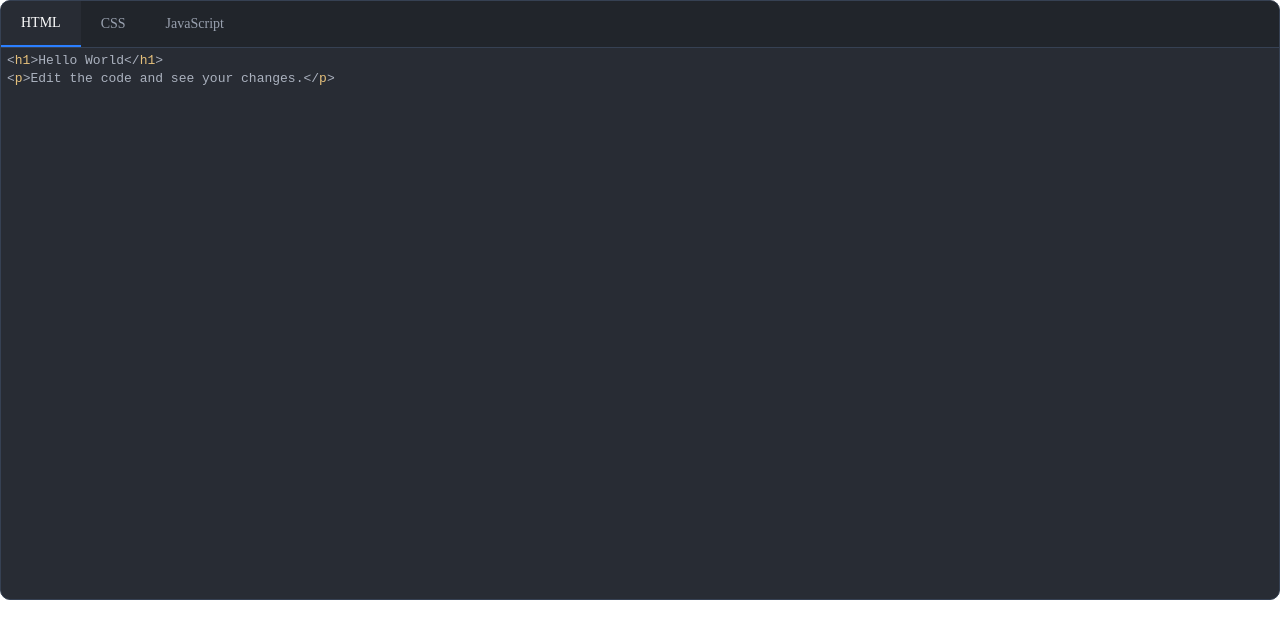
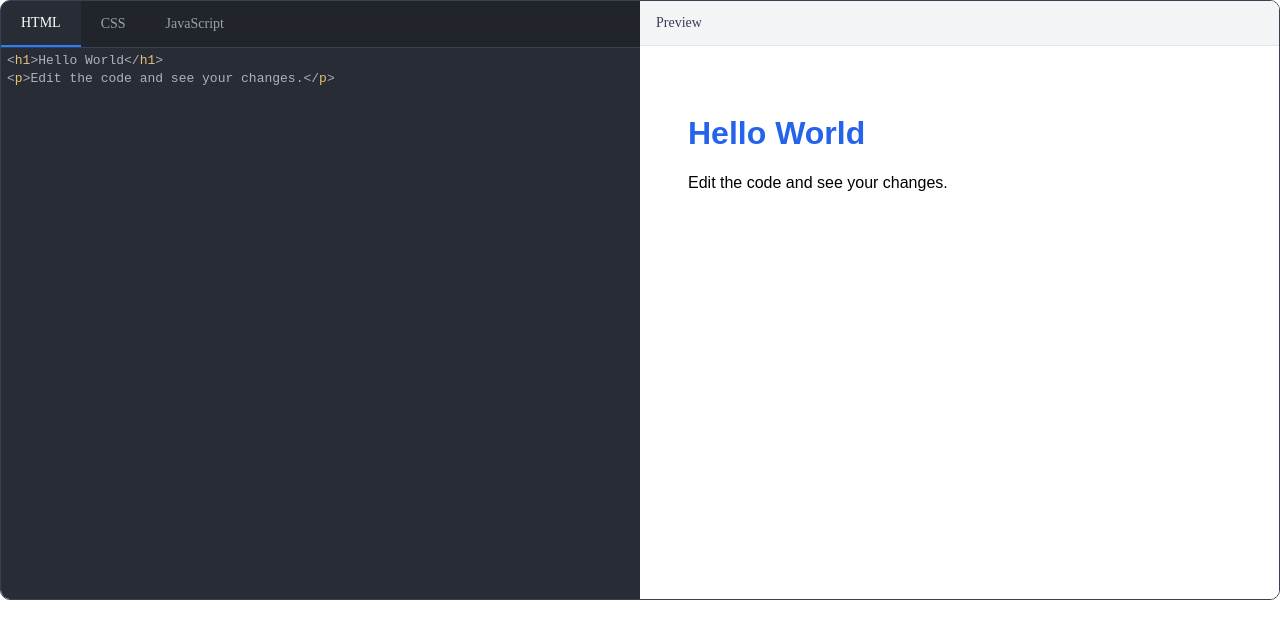
Before and after one commit to NIT-Meghalaya-Coding-Club/web-basics-website, a Next.js app: page / in a window 1280 px wide. Shown: the top 638 px of the page. Built offline with nearby package versions, Linux system fonts and the light colour scheme.

Commit message:
feat: added preview of the code

```diff
--- a/components/WebCodeEditor.tsx
+++ b/components/WebCodeEditor.tsx
@@ -31,8 +31,32 @@ h1 {
     }));
   };
 
+  const previewDocument = `
+<!DOCTYPE html>
+<html>
+<head>
+  <style>
+    ${code.css}
+  </style>
+</head>
+
+<body>
+
+  ${code.html}
+
+  <script>
+    ${code.javascript}
+  </script>
+
+</body>
+</html>
+`;
+
   return (
-    <div className="flex h-[600px] flex-col overflow-hidden rounded-lg border border-gray-700 bg-[#282c34]">
+    <div className="flex h-[600px] overflow-hidden rounded-lg border border-gray-700">
+
+      {/* LEFT - CODE EDITOR */}
+      <div className="flex w-1/2 flex-col bg-[#282c34]">
 
         {/* Tabs */}
         <div className="flex border-b border-gray-700 bg-[#21252b]">
@@ -51,7 +75,7 @@ h1 {
           ))}
         </div>
 
-      {/* Editor */}
+        {/* CodeMirror */}
         <div className="min-h-0 flex-1">
           <CodeEditor
             key={activeTab}
@@ -60,6 +84,25 @@ h1 {
             onChange={handleChange}
           />
         </div>
+
+      </div>
+
+      {/* RIGHT - PREVIEW */}
+      <div className="flex w-1/2 flex-col bg-white">
+
+        <div className="border-b bg-gray-100 px-4 py-3 text-sm font-medium text-gray-700">
+          Preview
+        </div>
+
+        <iframe
+          title="Live Preview"
+          srcDoc={previewDocument}
+          sandbox="allow-scripts"
+          className="h-full w-full border-0"
+        />
+
+      </div>
+
     </div>
   );
 }
```
Lines whose indentation alone changed are shown as unchanged.
